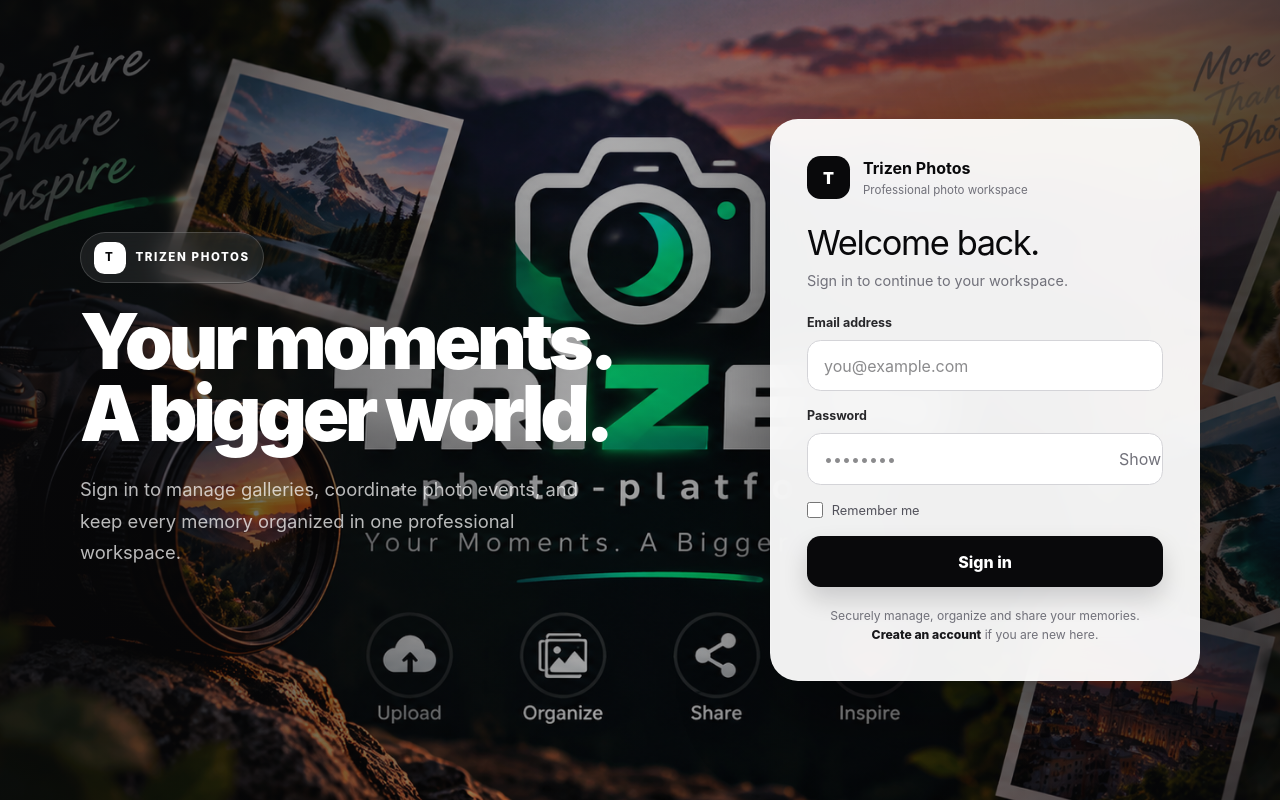
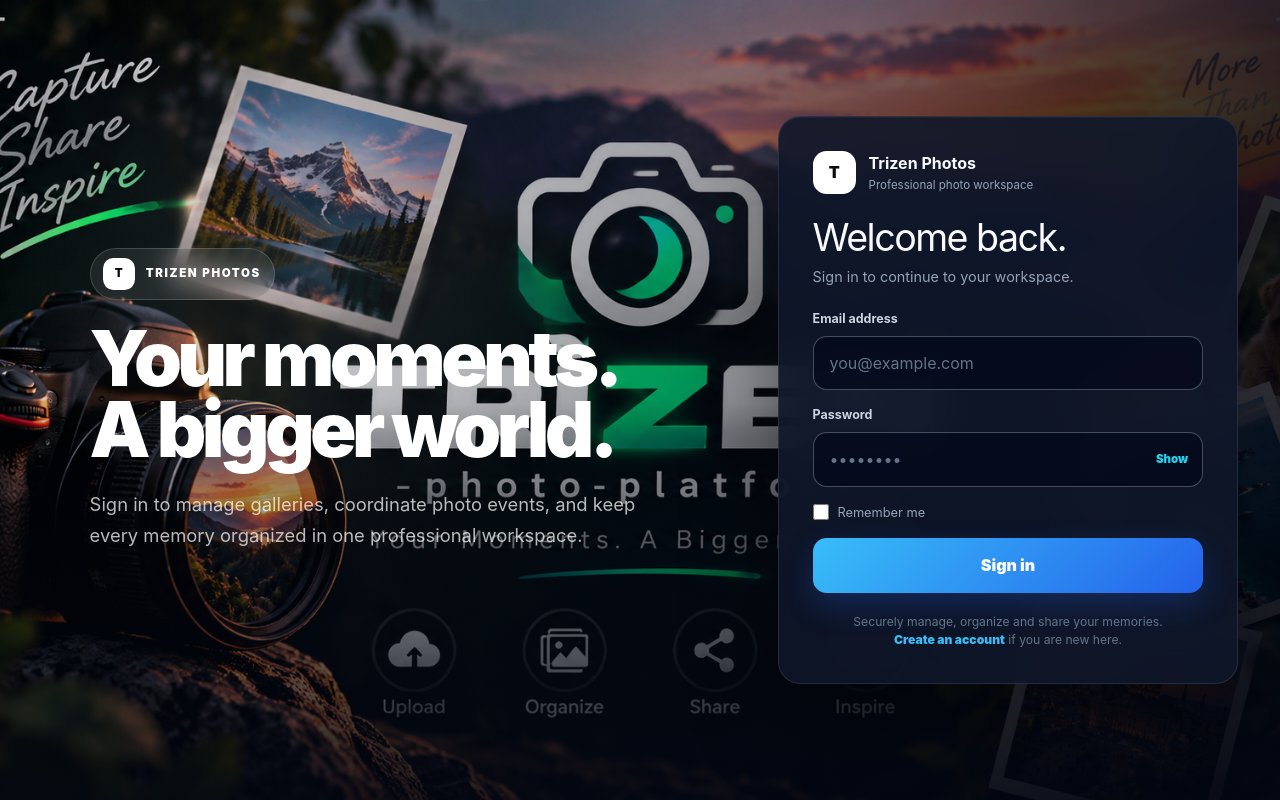
Before and after one commit to Satyakush/trizen-photo-platform, a React (Vite) app in the folder client/: page /login in a window 1280 px wide. Built offline with nearby package versions, Linux system fonts and the light colour scheme; no server answers.

Commit message:
ui: redesign Trizen login like Disaster auth

```diff
--- a/client/src/pages/auth/login.css
+++ b/client/src/pages/auth/login.css
@@ -1,142 +1,28 @@
-.trizen-login {
-  min-height: 100dvh;
-  position: relative;
-  overflow: hidden;
-  display: flex;
-  align-items: center;
-  justify-content: center;
-  padding: clamp(1rem, 3vw, 2.5rem);
-  background: #09090b;
-  isolation: isolate;
-}
-.trizen-login__backdrop {
-  position: absolute;
-  inset: 0;
-  background:
-    linear-gradient(90deg, rgba(9,9,11,.78), rgba(9,9,11,.34) 48%, rgba(9,9,11,.76)),
-    url('/trizen-photo.png') center / cover no-repeat;
-  z-index: -2;
-  transform: scale(1.02);
-}
-.trizen-login__glow {
-  position: absolute;
-  width: 28rem;
-  height: 28rem;
-  border-radius: 999px;
-  background: rgba(255,255,255,.08);
-  filter: blur(70px);
-  top: -14rem;
-  right: -10rem;
-  z-index: -1;
-}
-.trizen-login__layout {
-  width: min(1120px, 100%);
-  display: grid;
-  grid-template-columns: minmax(0, 1fr) minmax(320px, 430px);
-  gap: clamp(2rem, 7vw, 7rem);
-  align-items: center;
-}
-.trizen-login__intro { color: white; max-width: 560px; }
-.trizen-login__eyebrow {
-  display: inline-flex;
-  align-items: center;
-  gap: .6rem;
-  padding: .55rem .8rem;
-  border: 1px solid rgba(255,255,255,.16);
-  border-radius: 999px;
-  background: rgba(255,255,255,.08);
-  backdrop-filter: blur(14px);
-  font-size: .72rem;
-  font-weight: 800;
-  letter-spacing: .14em;
-  text-transform: uppercase;
-}
-.trizen-login__mark {
-  width: 2rem;
-  height: 2rem;
-  display: grid;
-  place-items: center;
-  border-radius: .65rem;
-  background: white;
-  color: #09090b;
-}
-.trizen-login__intro h1 {
-  margin: 1.4rem 0 0;
-  font-size: clamp(2.8rem, 6vw, 5.5rem);
-  line-height: .94;
-  letter-spacing: -.055em;
-  font-weight: 900;
-}
-.trizen-login__intro p {
-  max-width: 500px;
-  margin: 1.5rem 0 0;
-  color: rgba(255,255,255,.72);
-  font-size: clamp(.95rem, 1.5vw, 1.15rem);
-  line-height: 1.7;
-}
-.trizen-login__card {
-  width: 100%;
-  padding: clamp(1.35rem, 4vw, 2.25rem);
-  border: 1px solid rgba(255,255,255,.18);
-  border-radius: 1.75rem;
-  background: rgba(255,255,255,.94);
-  box-shadow: 0 30px 90px rgba(0,0,0,.34);
-  backdrop-filter: blur(22px);
-}
-.trizen-login__brand { display:flex; align-items:center; gap:.8rem; margin-bottom:1.6rem; }
-.trizen-login__brand-mark { width:2.7rem; height:2.7rem; display:grid; place-items:center; border-radius:.85rem; background:#09090b; color:#fff; font-weight:900; }
-.trizen-login__brand strong { display:block; color:#09090b; font-size:1rem; }
-.trizen-login__brand span { display:block; color:#71717a; font-size:.72rem; margin-top:.12rem; }
-.trizen-login__card h2 { margin:0; color:#09090b; font-size:clamp(1.65rem,4vw,2.15rem); line-height:1.05; letter-spacing:-.04em; }
-.trizen-login__subtitle { margin:.55rem 0 0; color:#71717a; font-size:.9rem; line-height:1.55; }
-.trizen-login__error { margin:1rem 0 0; padding:.75rem .85rem; border:1px solid #fecaca; border-radius:.8rem; background:#fef2f2; color:#b91c1c; font-size:.82rem; }
-.trizen-login__form { margin-top:1.35rem; display:grid; gap:1rem; }
-.trizen-login__field { display:grid; gap:.45rem; }
-.trizen-login__field > span { color:#27272a; font-size:.78rem; font-weight:750; }
-.trizen-login__control { position:relative; }
-.trizen-login__control input {
-  width:100%;
-  min-height:3.15rem;
-  border:1px solid #d4d4d8;
-  border-radius:.85rem;
-  background:#fff;
-  padding:.8rem 1rem;
-  color:#18181b;
-  outline:none;
-  transition:border-color .18s, box-shadow .18s;
-}
-.trizen-login__control input:focus { border-color:#52525b; box-shadow:0 0 0 4px rgba(24,24,27,.08); }
-.trizen-login__control input.has-toggle { padding-right:3.1rem; }
-.trizen-login__toggle {
-  position:absolute; top:50%; right:.55rem; transform:translateY(-50%);
-  width:2.2rem; height:2.2rem; border:0; border-radius:.6rem;
-  background:transparent; color:#71717a; cursor:pointer;
-}
-.trizen-login__toggle:hover { background:#f4f4f5; color:#18181b; }
-.trizen-login__remember { display:flex; align-items:center; gap:.55rem; color:#52525b; font-size:.8rem; cursor:pointer; }
-.trizen-login__remember input { width:1rem; height:1rem; accent-color:#09090b; }
-.trizen-login__submit {
-  min-height:3.2rem; border:0; border-radius:.85rem; background:#09090b; color:white;
-  font-weight:800; cursor:pointer; box-shadow:0 12px 24px rgba(9,9,11,.16);
-  transition:transform .18s, background .18s, box-shadow .18s;
-}
-.trizen-login__submit:hover:not(:disabled) { transform:translateY(-1px); background:#27272a; box-shadow:0 16px 28px rgba(9,9,11,.2); }
-.trizen-login__submit:disabled { opacity:.55; cursor:not-allowed; }
-.trizen-login__footer { margin:1.25rem 0 0; color:#71717a; text-align:center; font-size:.76rem; line-height:1.5; }
-.trizen-login__footer a { color:#18181b; font-weight:800; text-decoration:none; }
-@media (max-width: 900px) {
-  .trizen-login { align-items:flex-start; padding-top:2rem; padding-bottom:2rem; }
-  .trizen-login__layout { grid-template-columns:1fr; gap:1.5rem; max-width:560px; }
-  .trizen-login__intro { text-align:center; margin:auto; }
-  .trizen-login__intro p { margin-left:auto; margin-right:auto; }
-  .trizen-login__intro h1 { font-size:clamp(2.6rem,10vw,4.5rem); }
-}
-@media (max-width: 520px) {
-  .trizen-login { padding:1rem; }
-  .trizen-login__backdrop { background:linear-gradient(rgba(9,9,11,.72),rgba(9,9,11,.86)), url('/trizen-photo.png') center / cover no-repeat; }
-  .trizen-login__intro { display:none; }
-  .trizen-login__card { border-radius:1.35rem; padding:1.25rem; }
-}
-@media (prefers-reduced-motion: reduce) {
-  .trizen-login *, .trizen-login *::before, .trizen-login *::after { scroll-behavior:auto !important; transition:none !important; }
-}
+.trizen-login{min-height:100dvh;display:grid;grid-template-columns:minmax(0,1.15fr) minmax(390px,.85fr);padding:0;background:#030712;color:#fff;overflow:hidden;isolation:isolate}
+.trizen-login__backdrop{position:absolute;inset:0;z-index:-2;background:linear-gradient(90deg,rgba(3,7,18,.12),rgba(3,7,18,.38) 52%,rgba(3,7,18,.82)),url("/trizen-photo.png") center/cover no-repeat}
+.trizen-login__backdrop::after{content:"";position:absolute;inset:0;background:radial-gradient(circle at 24% 30%,rgba(255,255,255,.08),transparent 28%),linear-gradient(180deg,transparent 48%,rgba(3,7,18,.82))}
+.trizen-login__glow{position:absolute;width:28rem;height:28rem;border-radius:999px;background:rgba(255,255,255,.07);filter:blur(80px);right:22%;top:-15rem;z-index:-1}
+.trizen-login__layout{width:100%;display:grid;grid-template-columns:minmax(0,1.15fr) minmax(390px,.85fr);grid-column:1/-1;align-items:center}
+.trizen-login__intro{align-self:stretch;display:flex;flex-direction:column;justify-content:center;padding:clamp(2rem,7vw,7rem);max-width:760px;color:#fff}
+.trizen-login__eyebrow{display:inline-flex;width:max-content;align-items:center;gap:.65rem;padding:.55rem .8rem;border:1px solid rgba(255,255,255,.16);border-radius:999px;background:rgba(255,255,255,.08);backdrop-filter:blur(14px);font-size:.72rem;font-weight:900;letter-spacing:.14em;text-transform:uppercase}
+.trizen-login__mark{width:2rem;height:2rem;display:grid;place-items:center;border-radius:.65rem;background:#fff;color:#09090b}
+.trizen-login__intro h1{margin:1.5rem 0 0;max-width:680px;font-size:clamp(3rem,6vw,6rem);line-height:.92;letter-spacing:-.06em;font-weight:900}
+.trizen-login__intro p{max-width:560px;margin:1.5rem 0 0;color:rgba(255,255,255,.72);font-size:clamp(.95rem,1.5vw,1.15rem);line-height:1.7}
+.trizen-login__card{width:min(calc(100% - 3rem),460px);justify-self:center;padding:clamp(1.35rem,3vw,2.1rem);border:1px solid rgba(148,163,184,.16);border-radius:1.4rem;background:rgba(15,23,42,.9);box-shadow:0 30px 90px rgba(0,0,0,.42),inset 0 1px rgba(255,255,255,.04);backdrop-filter:blur(20px)}
+.trizen-login__brand{display:flex;align-items:center;gap:.8rem;margin-bottom:1.5rem}
+.trizen-login__brand-mark{width:2.7rem;height:2.7rem;display:grid;place-items:center;border-radius:.85rem;background:#fff;color:#09090b;font-weight:900}
+.trizen-login__brand strong{display:block;color:#f8fafc;font-size:1rem}.trizen-login__brand span{display:block;color:#94a3b8;font-size:.72rem;margin-top:.12rem}
+.trizen-login__card h2{margin:0;color:#f8fafc;font-size:clamp(1.8rem,4vw,2.35rem);line-height:1.05;letter-spacing:-.04em}
+.trizen-login__subtitle{margin:.55rem 0 0;color:#94a3b8;font-size:.9rem;line-height:1.55}
+.trizen-login__error{margin:1rem 0 0;padding:.75rem .85rem;border:1px solid rgba(248,113,113,.35);border-radius:.8rem;background:rgba(127,29,29,.25);color:#fecaca;font-size:.82rem}
+.trizen-login__form{margin-top:1.35rem;display:grid;gap:1rem}
+.trizen-login__field{display:grid;gap:.45rem}.trizen-login__field>span{color:#cbd5e1;font-size:.78rem;font-weight:750}
+.trizen-login__control{position:relative}.trizen-login__control input{width:100%;box-sizing:border-box;min-height:3.4rem;border:1px solid rgba(100,116,139,.65);border-radius:.85rem;background:rgba(2,6,23,.62);padding:.8rem 1rem;color:#f8fafc;outline:none;transition:.18s}
+.trizen-login__control input::placeholder{color:#64748b}.trizen-login__control input:focus{border-color:#38bdf8;box-shadow:0 0 0 3px rgba(56,189,248,.11);background:rgba(2,6,23,.78)}.trizen-login__control input.has-toggle{padding-right:4rem}
+.trizen-login__toggle{position:absolute;top:50%;right:.5rem;transform:translateY(-50%);border:0;background:transparent;color:#22d3ee;font-size:.72rem;font-weight:900;cursor:pointer;padding:.45rem}.trizen-login__toggle:hover{color:#67e8f9}
+.trizen-login__remember{display:flex;align-items:center;gap:.55rem;color:#94a3b8;font-size:.8rem;cursor:pointer}.trizen-login__remember input{width:1rem;height:1rem;accent-color:#22d3ee}
+.trizen-login__submit{min-height:3.45rem;border:0;border-radius:.85rem;background:linear-gradient(135deg,#38bdf8,#2563eb);color:#fff;font-weight:900;cursor:pointer;box-shadow:0 12px 30px rgba(37,99,235,.25);transition:.18s}.trizen-login__submit:hover:not(:disabled){transform:translateY(-1px);box-shadow:0 16px 34px rgba(37,99,235,.36)}.trizen-login__submit:disabled{opacity:.55;cursor:not-allowed}
+.trizen-login__footer{margin:1.25rem 0 0;color:#64748b;text-align:center;font-size:.76rem;line-height:1.5}.trizen-login__footer a{color:#38bdf8;font-weight:900;text-decoration:none}
+@media(max-width:900px){.trizen-login{display:block;padding:0}.trizen-login__layout{display:block}.trizen-login__intro{min-height:360px;padding:3rem 1.5rem 2rem;align-items:center;text-align:center}.trizen-login__intro p{margin-left:auto;margin-right:auto}.trizen-login__card{margin:0 auto 2rem;width:min(calc(100% - 2rem),520px)}}
+@media(max-width:520px){.trizen-login__intro{min-height:300px;padding:2rem 1rem 1.5rem}.trizen-login__intro h1{font-size:clamp(2.5rem,12vw,3.5rem)}.trizen-login__intro p{font-size:.88rem}.trizen-login__card{width:calc(100% - 1.25rem);border-radius:1.15rem;padding:1.25rem}.trizen-login__brand{margin-bottom:1.2rem}}
+@media(prefers-reduced-motion:reduce){.trizen-login *{transition:none!important}}
```
